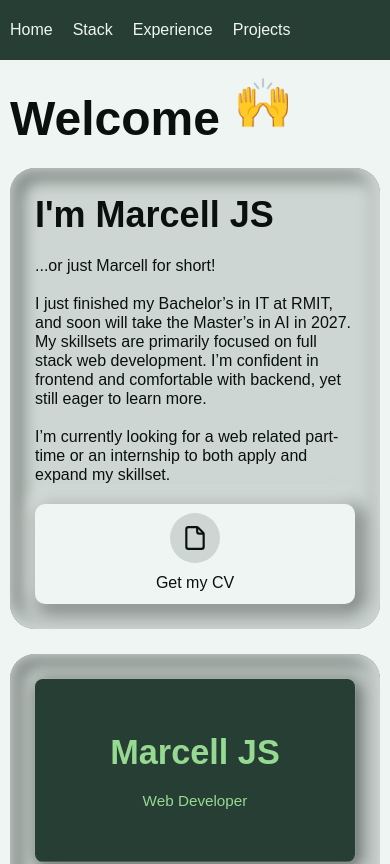
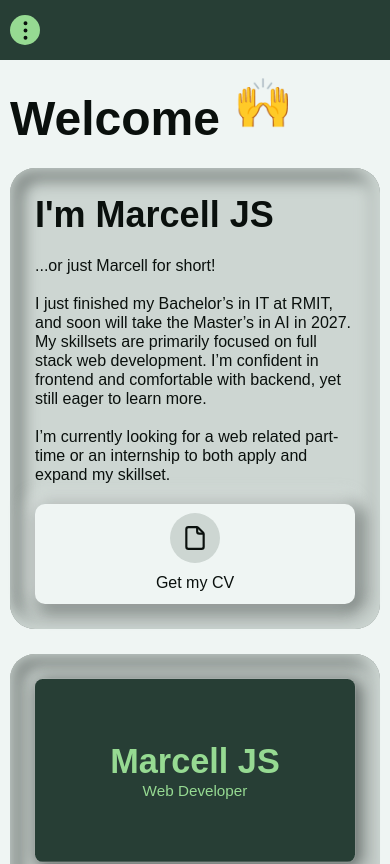
Before and after one commit to Marcell-J-Sugianto/portfolio, a Next.js app: page /portfolio/ in a window 390 px wide. Shown: the top 864 px of the page. Built offline with nearby package versions, Linux system fonts and the light colour scheme.

Commit message:
feat: added hmburger menu for mobile view, and other visual bug fixes

```diff
--- a/src/components/Card.tsx
+++ b/src/components/Card.tsx
@@ -80,7 +80,8 @@ const Card = ({ flipped, quote, quoteSource, flipFunction }: CardProps) => {
                             className={cn(
                                 "font-semibold",
                                 "text-(length:--text-lg)",
-                                "m-0 p-0",
+                                // Important utilities override the unlayered global h2 padding rule.
+                                "!m-0 !p-0",
                                 "leading-[43px]",
                                 "duration-[200ms] ease-out",
 
--- a/src/components/Navbar.tsx
+++ b/src/components/Navbar.tsx
@@ -1,61 +1,114 @@
+import { useState } from "react";
 import { cn } from "@/lib/utils";
 import Link from "next/link";
 import CallbackIconButton from "@/components/CallbackIconButton";
-import { useTheme } from "@/context/ThemeContext";
-
-import IconLightMode from "@/../public/light-mode.svg";
-import IconDarkMode from "@/../public/dark-mode.svg";
+import IconHamburger from "@/../public/hamburger.svg";
+import IconClose from "@/../public/close.svg";
 
 interface NavbarProps {
     homeOnly?: boolean;
 }
 
 const Navbar = ({ homeOnly = false }: NavbarProps) => {
-    const { theme, toggleTheme } = useTheme();
+    const [menuOpen, setMenuOpen] = useState(false);
+
+    const links = homeOnly
+        ? [{ label: "Home", href: "/", sectionId: "home" }]
+        : [
+            { label: "Home", href: "#home", sectionId: "home" },
+            { label: "Stack", href: "#stack", sectionId: "stack" },
+            { label: "Experience", href: "#experience", sectionId: "experience" },
+            { label: "Projects", href: "#projects", sectionId: "projects" },
+        ];
+
+    const renderLink = (
+        { label, href, sectionId }: typeof links[number],
+        mobile = false,
+    ) => {
+        const className = cn(
+            mobile
+                ? "flex h-[50px] w-full shrink-0 items-center justify-center rounded-[10px] text-(--text-1)"
+                : "shrink-0 text-(--text-2) transition-colors hover:text-(--text-green)",
+            mobile && [
+                "shadow-[-4px_-4px_16px_4px_var(--shadow-light),_4px_4px_16px_4px_var(--shadow-dark)]",
+                "active:shadow-none active:inset-shadow-[4px_4px_16px_8px_var(--shadow-dark),_-4px_-4px_16px_8px_var(--background-1)]",
+            ]
+        );
+
+        return homeOnly ? (
+            <Link key={sectionId} href={href} className={className} onClick={() => setMenuOpen(false)}>
+                {label}
+            </Link>
+        ) : (
+            <a key={sectionId} href={href} className={className} onClick={() => setMenuOpen(false)}>
+                {label}
+            </a>
+        );
+    };
 
     return (
+        <>
             <nav
                 aria-label="Main navigation"
                 className={cn(
-            "sticky top-0 z-50 flex justify-center",
-            "h-[60px] bg-(--primary)"
-        )}>
+                    "sticky top-0 z-50 flex h-[60px] justify-center",
+                    "bg-(--primary)"
+                )}
+            >
+                <div className="flex h-full w-full max-w-[1024px] items-center justify-between px-[10px]">
+                    <div className="hidden items-center justify-start gap-[20px] sm:flex">
+                        {links.map((link) => renderLink(link))}
+                    </div>
+
+                    <div className="sm:hidden h-full flex items-center">
+                        <CallbackIconButton
+                            maskSrc={menuOpen ? IconClose : IconHamburger}
+                            label={menuOpen ? "Close navigation menu" : "Open navigation menu"}
+                            ariaPressed={menuOpen}
+                            onClick={() => setMenuOpen((open) => !open)}
+                        />
+                    </div>
+                </div>
+            </nav>
+
+            {/* Full-screen backdrop and drop-down menu for narrow screens. */}
             <div
                 className={cn(
-                "flex h-full w-full max-w-[1024px] items-center justify-between",
-                "px-[10px]"
-            )}>
-                <div className="flex items-center justify-start gap-[20px]">
-                    {homeOnly ? (
-                        <Link href="/" className="shrink-0 text-(--text-2) transition-colors hover:text-(--text-green)">
-                            Home
-                        </Link>
-                    ) : ([
-                        ["Home", "home"],
-                        ["Stack", "stack"],
-                        ["Experience", "experience"],
-                        ["Projects", "projects"],
-                    ].map(([label, sectionId]) => (
-                        <a
-                            key={sectionId}
-                            href={`#${sectionId}`}
-                            className="shrink-0 text-(--text-2) transition-colors hover:text-(--text-green)"
+                    "fixed inset-0 z-40 sm:hidden",
+                    menuOpen ? "pointer-events-auto" : "pointer-events-none"
+                )}
+                aria-hidden={!menuOpen}
+                inert={!menuOpen}
             >
-                            {label}
-                        </a>
-                    )))}
+                <button
+                    type="button"
+                    aria-label="Close navigation menu"
+                    tabIndex={-1}
+                    onClick={() => setMenuOpen(false)}
+                    className={cn(
+                        "absolute inset-0 h-full w-full bg-(--primary)/40 backdrop-blur-[6px]",
+                        "transition-opacity duration-300 ease-out motion-reduce:transition-none",
+                        menuOpen ? "opacity-100" : "opacity-0"
+                    )}
+                />
+
+                <nav
+                    aria-label="Mobile navigation"
+                    className={cn(
+                        "absolute left-0 top-[60px] w-full",
+                        "transition-[opacity,translate] duration-300 ease-out motion-reduce:transition-none",
+                        menuOpen ? "translate-y-0 opacity-100" : "-translate-y-[10px] opacity-0"
+                    )}
+                >
+                    {/* The navbar masks the upper shell shadow; the viewport clips its side shadows. */}
+                    <div className="w-full rounded-b-[30px] bg-(--background-1) p-[25px] shadow-[-4px_-4px_16px_8px_var(--shadow-light),_4px_4px_16px_8px_var(--shadow-dark)] inset-shadow-[4px_4px_16px_8px_var(--shadow-dark)]">
+                        <div className="flex w-full flex-col gap-[20px] rounded-[20px] bg-(--background-2) p-[25px] inset-shadow-[-4px_-4px_16px_8px_var(--background-2),_4px_4px_16px_8px_var(--shadow-dark)]">
+                            {links.map((link) => renderLink(link, true))}
                         </div>
-
-                {/* {!homeOnly && (
-                    <CallbackIconButton
-                        maskSrc={theme === "dark" ? IconLightMode : IconDarkMode}
-                        label={theme === "dark" ? "Switch to light mode" : "Switch to dark mode"}
-                        ariaPressed={theme === "dark"}
-                        onClick={toggleTheme}
-                    />
-                )} */}
                     </div>
                 </nav>
+            </div>
+        </>
     );
 };
 
--- a/src/components/StackSlider.tsx
+++ b/src/components/StackSlider.tsx
@@ -1,4 +1,5 @@
 
+import { useState } from "react";
 import Image from "next/image";
 import { useRouter } from "next/router";
 import { cn } from "@/lib/utils";
@@ -21,11 +22,23 @@ const StackSlider = ({
   reverse = false,
 }: StackSliderProps) => {
   const { basePath } = useRouter();
+  const [isPressed, setIsPressed] = useState(false);
   if (!stacks.length) return null;
 
   return (
     <div
-      className={cn("w-full overflow-hidden", className)}
+      className={cn(
+        "logo-slider-container w-full overflow-hidden",
+        isPressed && "logo-slider-pressed",
+        className
+      )}
+      onPointerDown={(event) => {
+        setIsPressed(true);
+        event.currentTarget.setPointerCapture(event.pointerId);
+      }}
+      onPointerUp={() => setIsPressed(false)}
+      onPointerCancel={() => setIsPressed(false)}
+      onLostPointerCapture={() => setIsPressed(false)}
       style={{
         maskImage:
           "linear-gradient(to right, transparent, black 10%, black 90%, transparent)",
@@ -71,6 +84,7 @@ const StackSlider = ({
                     "ease-in-out duration-300",
                     "saturate-0 opacity-70",
                     "hover:saturate-100 hover:opacity-100",
+                    "active:saturate-100 active:opacity-100",
                     "cursor-pointer"
                   )}
                   unoptimized={stack.endsWith(".svg")}
--- a/src/styles/globals.css
+++ b/src/styles/globals.css
@@ -128,8 +128,16 @@ p {
   will-change: transform;
 }
 
-.logo-slider-container:hover .animate-logo-slider {
+/* Keep the conveyor still only for the duration of a pointer press. */
+.logo-slider-container.logo-slider-pressed .animate-logo-slider {
   animation-play-state: paused;
+}
+
+/* Pause only on devices with a real hover pointer; touch can leave :hover stuck after a tap. */
+@media (hover: hover) and (pointer: fine) {
+  .logo-slider-container:hover .animate-logo-slider {
+    animation-play-state: paused;
+  }
 }
 
 @media (prefers-reduced-motion: reduce) {
```
Also changed, not shown: public/close.svg (added), public/hamburger.svg (added). Lines whose indentation alone changed are shown as unchanged.
